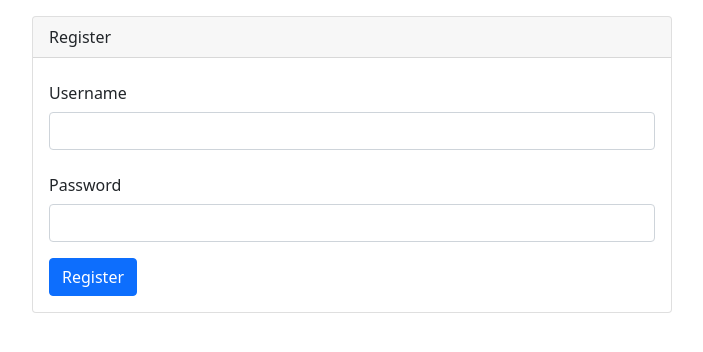
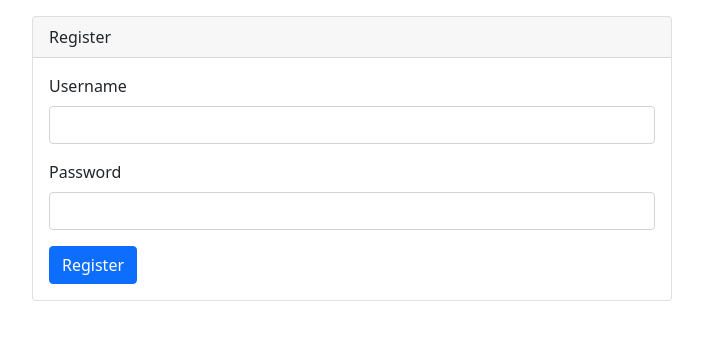
Before and after one commit to uradora/ohtu-miniprojekti-2021, a Flask app: page /register in a window 1280 px wide. Shown: the part 56-408 px from the top of the page, without its empty margins (288-991 px from the left). Run offline with Flask 2, Linux system fonts and the light colour scheme.

Commit message:
Unify login & register layout

```diff
--- a/src/templates/login.html
+++ b/src/templates/login.html
@@ -13,7 +13,7 @@
 
         <div class="mb-3">
             <label for="password" class="form-label">Password</label>
-            <input type="password" class="form-control" name="password" id="username">
+            <input type="password" class="form-control" name="password" id="password">
         </div>
 
         <button type="submit" class="btn btn-primary">Login</button>
--- a/src/templates/register.html
+++ b/src/templates/register.html
@@ -7,12 +7,12 @@
     <div class="card-header">Register</div>
     <form class="card-body" action="/register" method="POST">
         <div class="mb-3">
-            <label for="username" class="col-sm-2 col-form-label">Username</label>
+            <label for="username" class="form-label">Username</label>
             <input type="text" class="form-control" name="username" id="username">
         </div>
 
         <div class="mb-3">
-            <label for="password" class="col-sm-2 col-form-label">Password</label>
+            <label for="password" class="form-label">Password</label>
             <input type="password" class="form-control" name="password" id="password">
         </div>
 
```
